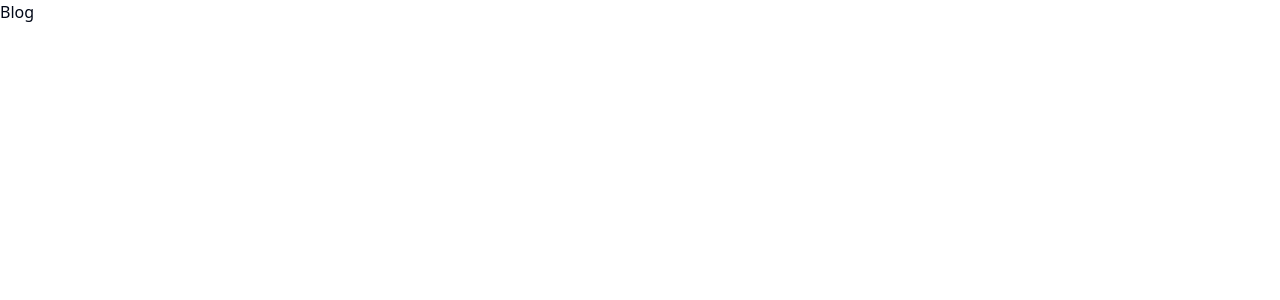
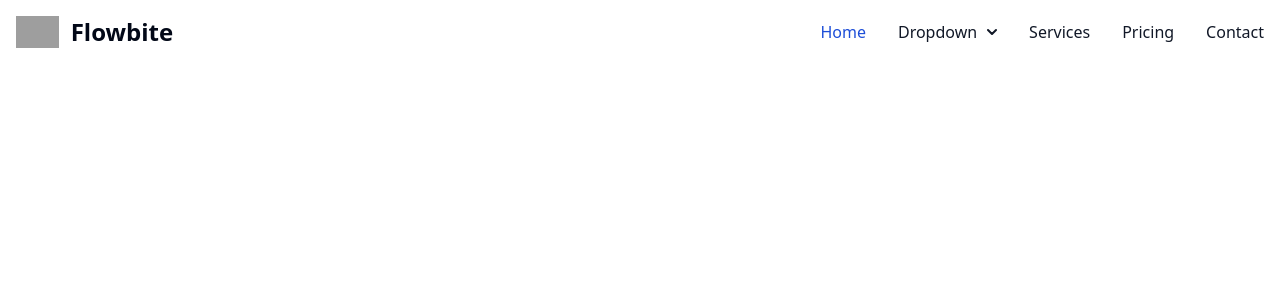
Before and after one commit to AyushRay06/Blog-web, a React (Vite) app in the folder blog-main/frontend/: page /blog in a window 1280 px wide. Shown: the top 300 px of the page. Built offline with nearby package versions, Linux system fonts and the light colour scheme; grey boxes are pictures that could not be loaded.

Commit message:
Auth-comp-made-more-flex

```diff
--- a/blog-main/frontend/src/components/Auth.tsx
+++ b/blog-main/frontend/src/components/Auth.tsx
@@ -17,7 +17,11 @@
       <div className="flex justify-center">
         <div>
           <div className="px-20">
-            <div className="text-3xl font-extrabold">Create an account</div>
+            <div className="text-3xl font-extrabold">
+              {type === "signup"
+                ? "Create an account"
+                : "Login to your account"}
+            </div>
             <div className="text-slate-600 font-light mt-1">
               {type === "signin"
                 ? "Don't have an account?"
@@ -32,6 +36,7 @@
           </div>
 
           <div>
+            {type === "signup" ? (
               <LabelledInput
                 label="Name"
                 placeholder="Ayush Ray"
@@ -42,6 +47,7 @@
                   })
                 }}
               />
+            ) : null}
             <LabelledInput
               label="Username"
               placeholder="ayushrau@gmail.com"
@@ -71,6 +77,11 @@
           >
             {type === "signin" ? "SIGN IN" : "SIGN UP"}
           </button>
+          {type === "signup" ? (
+            <div>
+              <GoogleButton />
+            </div>
+          ) : null}
         </div>
       </div>
     </div>
--- a/blog-main/frontend/src/components/GithubButton.tsx
+++ b/blog-main/frontend/src/components/GithubButton.tsx
@@ -2,7 +2,7 @@
   return (
     <button
       type="button"
-      className="w-full text-white bg-[#24292F] hover:bg-[#24292F]/90 focus:ring-4 focus:outline-none focus:ring-[#24292F]/50 font-medium rounded-lg text-sm px-5 py-3 text-center inline-flex items-center dark:focus:ring-gray-500 dark:hover:bg-[#050708]/30 me-2 mb-2"
+      className=" text-white bg-[#24292F] hover:bg-[#24292F]/90 focus:ring-4 focus:outline-none focus:ring-[#24292F]/50 font-medium rounded-lg text-sm px-5 py-3 text-center inline-flex items-center dark:focus:ring-gray-500 dark:hover:bg-[#050708]/30 me-2 mb-2"
     >
       <svg
         className="w-4 h-4 me-2"
--- /dev/null
+++ b/blog-main/frontend/src/components/Navbar.tsx
@@ -0,0 +1,209 @@
+export const Navbar = () => {
+  return (
+    <nav className="bg-white border-gray-200 dark:bg-gray-900 dark:border-gray-700">
+      <div className="max-w-screen-xl flex flex-wrap items-center justify-between mx-auto p-4">
+        <a href="#" className="flex items-center space-x-3 rtl:space-x-reverse">
+          <img
+            src="https://flowbite.com/docs/images/logo.svg"
+            className="h-8"
+            alt="Flowbite Logo"
+          />
+          <span className="self-center text-2xl font-semibold whitespace-nowrap dark:text-white">
+            Flowbite
+          </span>
+        </a>
+        <button
+          data-collapse-toggle="navbar-multi-level"
+          type="button"
+          className="inline-flex items-center p-2 w-10 h-10 justify-center text-sm text-gray-500 rounded-lg md:hidden hover:bg-gray-100 focus:outline-none focus:ring-2 focus:ring-gray-200 dark:text-gray-400 dark:hover:bg-gray-700 dark:focus:ring-gray-600"
+          aria-controls="navbar-multi-level"
+          aria-expanded="false"
+        >
+          <span className="sr-only">Open main menu</span>
+          <svg
+            className="w-5 h-5"
+            aria-hidden="true"
+            xmlns="http://www.w3.org/2000/svg"
+            fill="none"
+            viewBox="0 0 17 14"
+          >
+            <path
+              stroke="currentColor"
+              stroke-linecap="round"
+              stroke-linejoin="round"
+              stroke-width="2"
+              d="M1 1h15M1 7h15M1 13h15"
+            />
+          </svg>
+        </button>
+        <div
+          className="hidden w-full md:block md:w-auto"
+          id="navbar-multi-level"
+        >
+          <ul className="flex flex-col font-medium p-4 md:p-0 mt-4 border border-gray-100 rounded-lg bg-gray-50 md:space-x-8 rtl:space-x-reverse md:flex-row md:mt-0 md:border-0 md:bg-white dark:bg-gray-800 md:dark:bg-gray-900 dark:border-gray-700">
+            <li>
+              <a
+                href="#"
+                className="block py-2 px-3 text-white bg-blue-700 rounded md:bg-transparent md:text-blue-700 md:p-0 md:dark:text-blue-500 dark:bg-blue-600 md:dark:bg-transparent"
+                aria-current="page"
+              >
+                Home
+              </a>
+            </li>
+            <li>
+              <button
+                id="dropdownNavbarLink"
+                data-dropdown-toggle="dropdownNavbar"
+                className="flex items-center justify-between w-full py-2 px-3 text-gray-900 hover:bg-gray-100 md:hover:bg-transparent md:border-0 md:hover:text-blue-700 md:p-0 md:w-auto dark:text-white md:dark:hover:text-blue-500 dark:focus:text-white dark:hover:bg-gray-700 md:dark:hover:bg-transparent"
+              >
+                Dropdown{" "}
+                <svg
+                  className="w-2.5 h-2.5 ms-2.5"
+                  aria-hidden="true"
+                  xmlns="http://www.w3.org/2000/svg"
+                  fill="none"
+                  viewBox="0 0 10 6"
+                >
+                  <path
+                    stroke="currentColor"
+                    stroke-linecap="round"
+                    stroke-linejoin="round"
+                    stroke-width="2"
+                    d="m1 1 4 4 4-4"
+                  />
+                </svg>
+              </button>
+              {/* {deopDoen menu} */}
+              <div
+                id="dropdownNavbar"
+                className="z-10 hidden font-normal bg-white divide-y divide-gray-100 rounded-lg shadow w-44 dark:bg-gray-700 dark:divide-gray-600"
+              >
+                <ul
+                  className="py-2 text-sm text-gray-700 dark:text-gray-200"
+                  aria-labelledby="dropdownLargeButton"
+                >
+                  <li>
+                    <a
+                      href="#"
+                      className="block px-4 py-2 hover:bg-gray-100 dark:hover:bg-gray-600 dark:hover:text-white"
+                    >
+                      Dashboard
+                    </a>
+                  </li>
+                  <li aria-labelledby="dropdownNavbarLink">
+                    <button
+                      id="doubleDropdownButton"
+                      data-dropdown-toggle="doubleDropdown"
+                      data-dropdown-placement="right-start"
+                      type="button"
+                      className="flex items-center justify-between w-full px-4 py-2 hover:bg-gray-100 dark:hover:bg-gray-600 dark:hover:text-white"
+                    >
+                      Dropdown
+                      <svg
+                        className="w-2.5 h-2.5 ms-2.5"
+                        aria-hidden="true"
+                        xmlns="http://www.w3.org/2000/svg"
+                        fill="none"
+                        viewBox="0 0 10 6"
+                      >
+                        <path
+                          stroke="currentColor"
+                          stroke-linecap="round"
+                          stroke-linejoin="round"
+                          stroke-width="2"
+                          d="m1 1 4 4 4-4"
+                        />
+                      </svg>
+                    </button>
+                    <div
+                      id="doubleDropdown"
+                      className="z-10 hidden bg-white divide-y divide-gray-100 rounded-lg shadow w-44 dark:bg-gray-700"
+                    >
+                      <ul
+                        className="py-2 text-sm text-gray-700 dark:text-gray-200"
+                        aria-labelledby="doubleDropdownButton"
+                      >
+                        <li>
+                          <a
+                            href="#"
+                            className="block px-4 py-2 hover:bg-gray-100 dark:hover:bg-gray-600 dark:text-gray-200 dark:hover:text-white"
+                          >
+                            Overview
+                          </a>
+                        </li>
+                        <li>
+                          <a
+                            href="#"
+                            className="block px-4 py-2 hover:bg-gray-100 dark:hover:bg-gray-600 dark:text-gray-200 dark:hover:text-white"
+                          >
+                            My downloads
+                          </a>
+                        </li>
+                        <li>
+                          <a
+                            href="#"
+                            className="block px-4 py-2 hover:bg-gray-100 dark:hover:bg-gray-600 dark:text-gray-200 dark:hover:text-white"
+                          >
+                            Billing
+                          </a>
+                        </li>
+                        <li>
+                          <a
+                            href="#"
+                            className="block px-4 py-2 hover:bg-gray-100 dark:hover:bg-gray-600 dark:text-gray-200 dark:hover:text-white"
+                          >
+                            Rewards
+                          </a>
+                        </li>
+                      </ul>
+                    </div>
+                  </li>
+                  <li>
+                    <a
+                      href="#"
+                      className="block px-4 py-2 hover:bg-gray-100 dark:hover:bg-gray-600 dark:hover:text-white"
+                    >
+                      Earnings
+                    </a>
+                  </li>
+                </ul>
+                <div className="py-1">
+                  <a
+                    href="#"
+                    className="block px-4 py-2 text-sm text-gray-700 hover:bg-gray-100 dark:hover:bg-gray-600 dark:text-gray-200 dark:hover:text-white"
+                  >
+                    Sign out
+                  </a>
+                </div>
+              </div>
+            </li>
+            <li>
+              <a
+                href="#"
+                className="block py-2 px-3 text-gray-900 rounded hover:bg-gray-100 md:hover:bg-transparent md:border-0 md:hover:text-blue-700 md:p-0 dark:text-white md:dark:hover:text-blue-500 dark:hover:bg-gray-700 dark:hover:text-white md:dark:hover:bg-transparent"
+              >
+                Services
+              </a>
+            </li>
+            <li>
+              <a
+                href="#"
+                className="block py-2 px-3 text-gray-900 rounded hover:bg-gray-100 md:hover:bg-transparent md:border-0 md:hover:text-blue-700 md:p-0 dark:text-white md:dark:hover:text-blue-500 dark:hover:bg-gray-700 dark:hover:text-white md:dark:hover:bg-transparent"
+              >
+                Pricing
+              </a>
+            </li>
+            <li>
+              <a
+                href="#"
+                className="block py-2 px-3 text-gray-900 rounded hover:bg-gray-100 md:hover:bg-transparent md:border-0 md:hover:text-blue-700 md:p-0 dark:text-white md:dark:hover:text-blue-500 dark:hover:bg-gray-700 dark:hover:text-white md:dark:hover:bg-transparent"
+              >
+                Contact
+              </a>
+            </li>
+          </ul>
+        </div>
+      </div>
+    </nav>
+  )
+}
--- a/blog-main/frontend/src/pages/Blog.tsx
+++ b/blog-main/frontend/src/pages/Blog.tsx
@@ -1,3 +1,9 @@
+import { Navbar } from "@/components/Navbar"
+
 export const Blog = () => {
-  return <div>Blog</div>
+  return (
+    <div>
+      <Navbar />
+    </div>
+  )
 }
```
Lines whose indentation alone changed are shown as unchanged.
